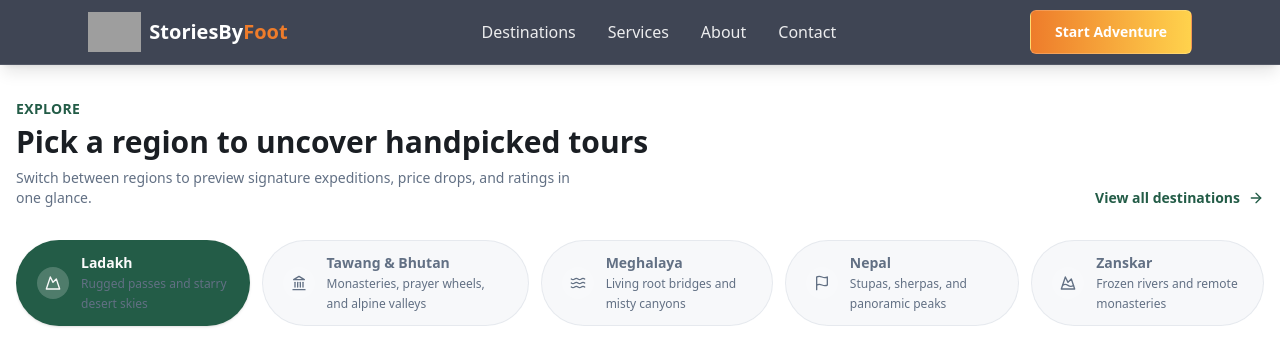
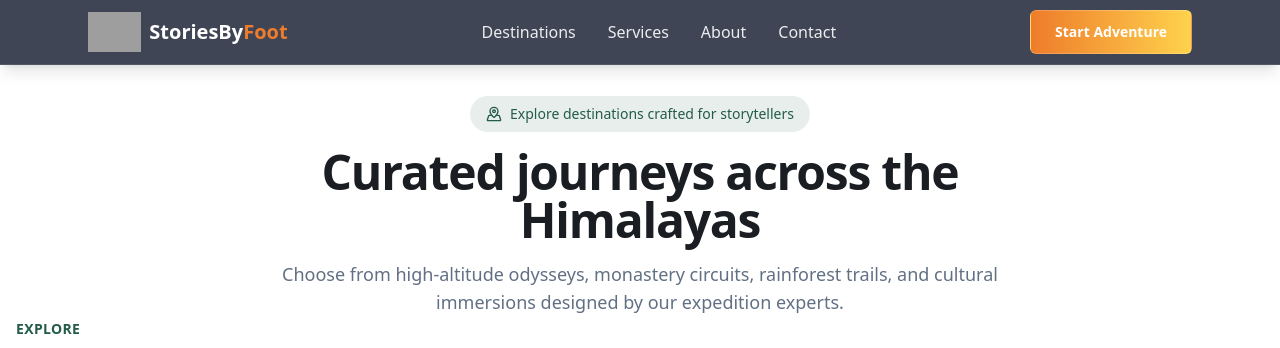
Before and after one commit to shivam13669/Storiesbyfoot-main--2-, a React (Vite) app: page /destinations in a window 1280 px wide. Shown: the top 348 px of the page. Built offline with nearby package versions, Linux system fonts and the light colour scheme; grey boxes are pictures that could not be loaded.

Commit message:
Re-add hero section to match ST11 and import MapPinned icon
cgen-99bfeef97b2e4fd0bd600811ae44522b

```diff
--- a/src/pages/Destinations.tsx
+++ b/src/pages/Destinations.tsx
@@ -4,7 +4,7 @@ import Footer from "@/components/Footer";
 import { Button } from "@/components/ui/button";
 import { Card, CardContent } from "@/components/ui/card";
 import { destinationIconMap, destinations } from "@/data/destinations";
-import { ArrowRight, Calendar, MapPin, Star } from "lucide-react";
+import { ArrowRight, Calendar, MapPin, MapPinned, Star } from "lucide-react";
 import { Link } from "react-router-dom";
 
 const DestinationsPage = () => {
@@ -19,6 +19,22 @@ const DestinationsPage = () => {
       <Navigation />
 
       <main className="pt-24 pb-20">
+        {/* Hero */}
+        <section className="container mx-auto px-4 text-center">
+          <div className="mx-auto max-w-3xl space-y-4">
+            <span className="inline-flex items-center gap-2 rounded-full bg-primary/10 px-4 py-2 text-sm font-medium text-primary">
+              <MapPinned className="h-4 w-4" />
+              Explore destinations crafted for storytellers
+            </span>
+            <h1 className="text-4xl font-bold tracking-tight sm:text-5xl">
+              Curated journeys across the Himalayas
+            </h1>
+            <p className="text-lg text-muted-foreground">
+              Choose from high-altitude odysseys, monastery circuits, rainforest trails, and cultural immersions designed by our expedition experts.
+            </p>
+          </div>
+        </section>
+
         {/* Category Tabs */}
         <section className="container mx-auto px-4">
           <div className="flex flex-col gap-2 sm:flex-row sm:items-end sm:justify-between">
```
